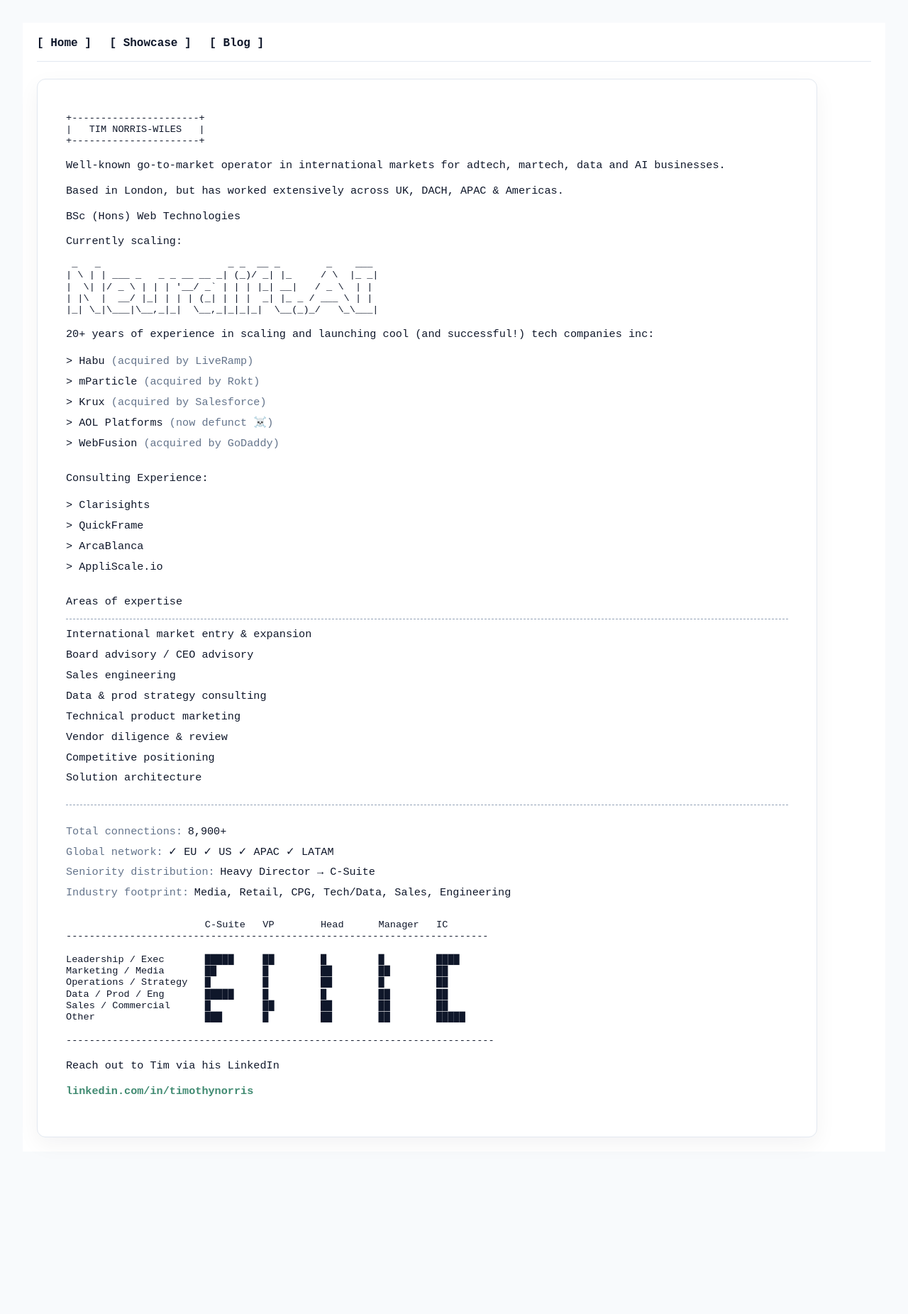
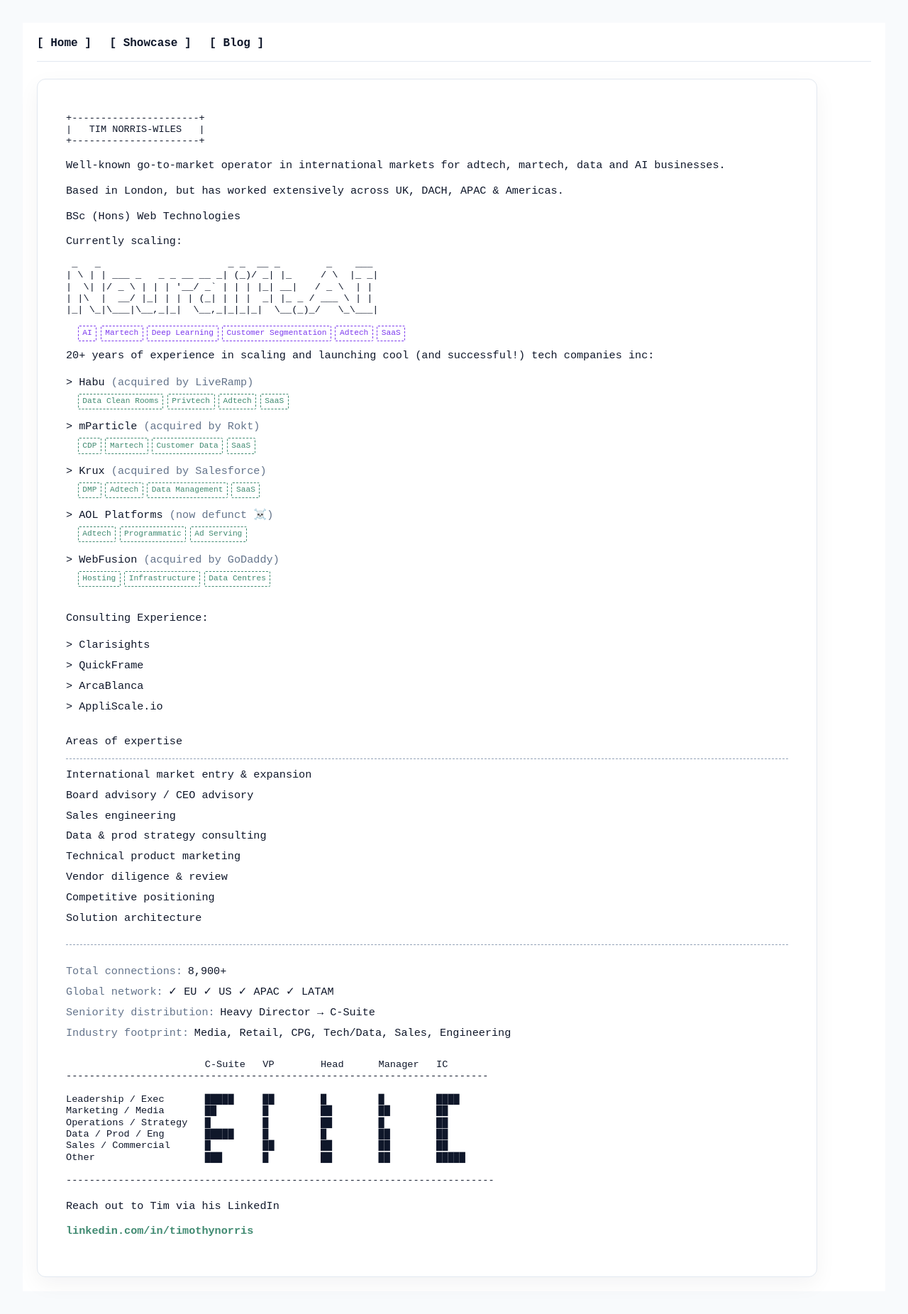
Before and after one commit to typedformiles/navvix, a Jekyll site: the page built from index.html, in a window 1280 px wide. Shown: the whole page at 71% size. Built offline with Jekyll 4.4.1, drawn with Linux system fonts in a browser that asks for light colours; before the commit the page ends 1655 px from its top, so only the background shows below that.

Commit message:
Add adtech/martech visibility: update page title, add industry tags to companies
Update the homepage title to include adtech, martech and AI for search visibility.
Add dashed-border tags under each company on the homepage and a Field column in
the README table to surface industry keywords (Data Clean Rooms, CDP, DMP, etc.).
Neuralift AI gets purple-accented tags for AI, Martech, Deep Learning and more.

Co-Authored-By: Claude Opus 4.6 (1M context) <noreply@anthropic.com>

```diff
--- a/index.html
+++ b/index.html
@@ -1,6 +1,6 @@
 ---
 layout: default
-title: Tim Norris-Wiles - Helping AI + data companies expand into the UK, EU & beyond
+title: Tim Norris-Wiles - Adtech, Martech & AI Consultant | GTM Operator in UK, EU & Beyond
 ---
 <div class="terminal">
   <pre class="ascii-art ascii-sm">+----------------------+
@@ -21,15 +21,26 @@ title: Tim Norris-Wiles - Helping AI + data companies expand into the UK, EU & b
 | |\  |  __/ |_| | | | (_| | | |  _| |_ _ / ___ \ | |
 |_| \_|\___|\__,_|_|  \__,_|_|_|_|  \__(_)_/   \_\___|</pre>
   <p class="ascii-fallback"><strong>Neuralift AI</strong></p>
+  <div class="term-tags"><span class="term-tag term-tag-highlight">AI</span><span class="term-tag term-tag-highlight">Martech</span><span class="term-tag term-tag-highlight">Deep Learning</span><span class="term-tag term-tag-highlight">Customer Segmentation</span><span class="term-tag term-tag-highlight">Adtech</span><span class="term-tag term-tag-highlight">SaaS</span></div>
 
   <p class="term">20+ years of experience in scaling and launching cool (and successful!) tech companies inc:</p>
 
   <div class="term-list">
-    <div class="term-item">&gt; Habu <span class="term-dim">(acquired by LiveRamp)</span></div>
-    <div class="term-item">&gt; mParticle <span class="term-dim">(acquired by Rokt)</span></div>
-    <div class="term-item">&gt; Krux <span class="term-dim">(acquired by Salesforce)</span></div>
-    <div class="term-item">&gt; AOL Platforms <span class="term-dim">(now defunct ☠️)</span></div>
-    <div class="term-item">&gt; WebFusion <span class="term-dim">(acquired by GoDaddy)</span></div>
+    <div class="term-item">&gt; Habu <span class="term-dim">(acquired by LiveRamp)</span>
+      <div class="term-tags"><span class="term-tag">Data Clean Rooms</span><span class="term-tag">Privtech</span><span class="term-tag">Adtech</span><span class="term-tag">SaaS</span></div>
+    </div>
+    <div class="term-item">&gt; mParticle <span class="term-dim">(acquired by Rokt)</span>
+      <div class="term-tags"><span class="term-tag">CDP</span><span class="term-tag">Martech</span><span class="term-tag">Customer Data</span><span class="term-tag">SaaS</span></div>
+    </div>
+    <div class="term-item">&gt; Krux <span class="term-dim">(acquired by Salesforce)</span>
+      <div class="term-tags"><span class="term-tag">DMP</span><span class="term-tag">Adtech</span><span class="term-tag">Data Management</span><span class="term-tag">SaaS</span></div>
+    </div>
+    <div class="term-item">&gt; AOL Platforms <span class="term-dim">(now defunct ☠️)</span>
+      <div class="term-tags"><span class="term-tag">Adtech</span><span class="term-tag">Programmatic</span><span class="term-tag">Ad Serving</span></div>
+    </div>
+    <div class="term-item">&gt; WebFusion <span class="term-dim">(acquired by GoDaddy)</span>
+      <div class="term-tags"><span class="term-tag">Hosting</span><span class="term-tag">Infrastructure</span><span class="term-tag">Data Centres</span></div>
+    </div>
   </div>
 
   <p class="term">Consulting Experience:</p>
--- a/style.css
+++ b/style.css
@@ -375,6 +375,27 @@ a:focus-visible {
   color: #64748b;
 }
 
+.terminal .term-tags {
+  display: flex;
+  flex-wrap: wrap;
+  gap: 0.35em;
+  margin: 0.25em 0 0.5em 1.1em;
+}
+
+.terminal .term-tag {
+  font-size: 0.7rem;
+  color: #408A71;
+  border: 1px dashed #408A71;
+  padding: 0.1em 0.5em;
+  border-radius: 2px;
+  white-space: nowrap;
+}
+
+.terminal .term-tag-highlight {
+  color: #7c3aed;
+  border-color: #7c3aed;
+}
+
 .terminal .term-rule {
   border-top: 1px dashed #94a3b8;
   margin: 0.5em 0;
```
Also changed, not shown: README.md.
